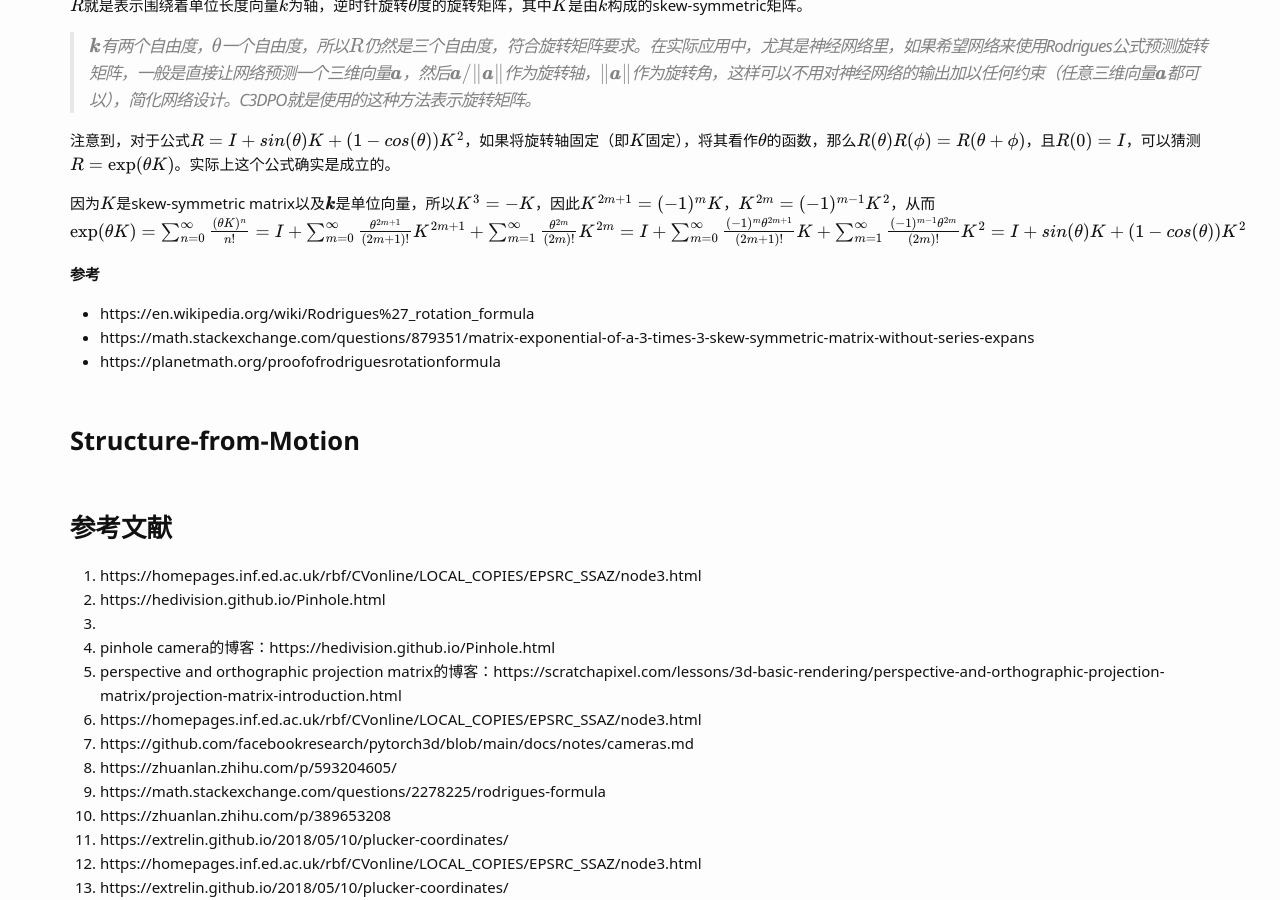
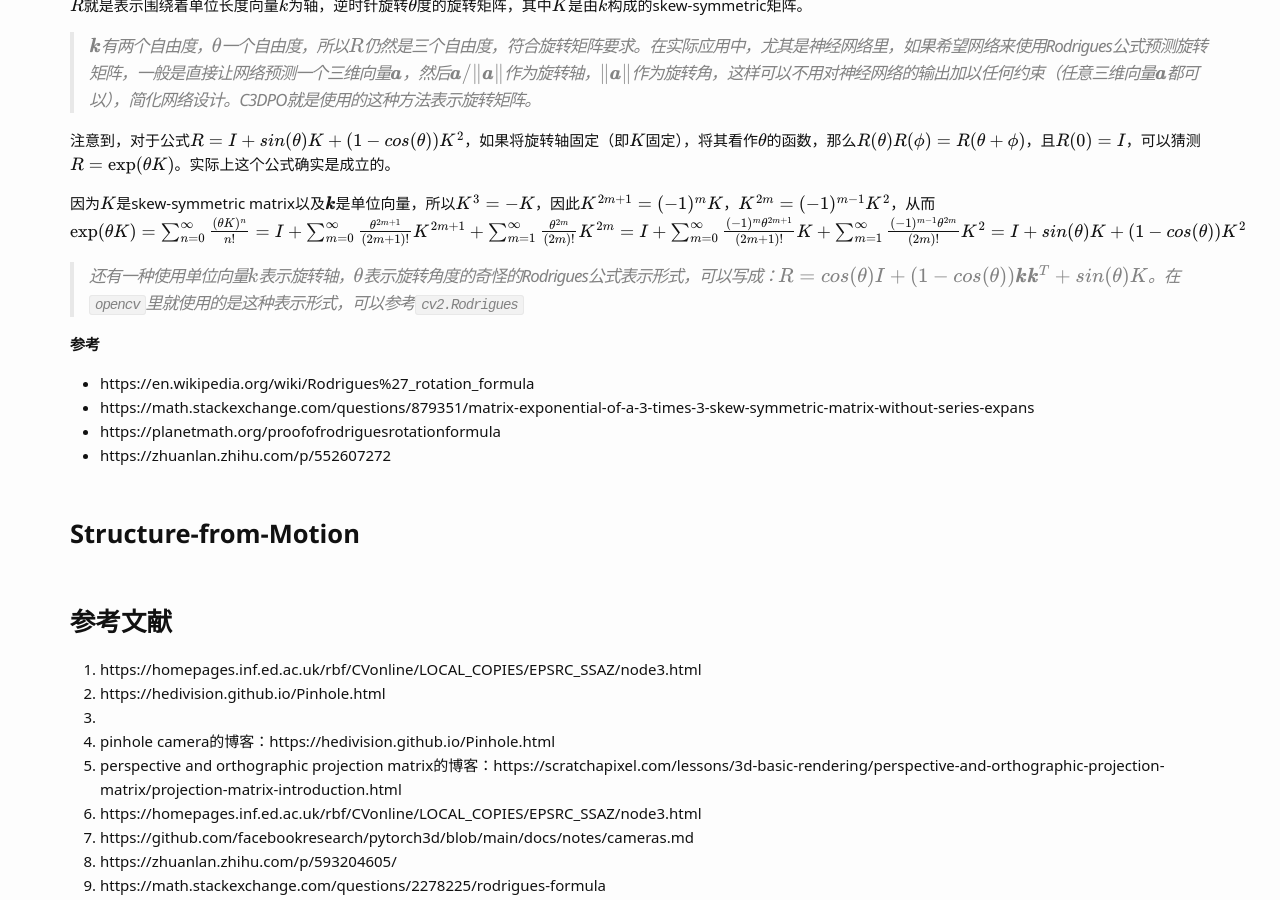
Before and after one commit to Wei-kang-Wang/tech-log, a Jekyll site: the page built from _posts/2024-08-11-3D视觉基础.md, in a window 1280 px wide and 900 px high, scrolled down 8815 px. Built offline with Jekyll 4.4.1, drawn with Linux system fonts in a browser that asks for light colours; some web fonts are replaced; formulas are drawn with MathJax 3; comment, search, counter and statistics services are not loaded.

Commit message:
Update 2024-08-11-3D视觉基础.md

```diff
--- a/_posts/2024-08-11-3D视觉基础.md
+++ b/_posts/2024-08-11-3D视觉基础.md
@@ -232,10 +232,13 @@ $$R$$就是表示围绕着单位长度向量$$k$$为轴，逆时针旋转$$\thet
 
 因为$$K$$是skew-symmetric matrix以及$$\pmb{k}$$是单位向量，所以$$K^3 = -K$$，因此$$K^{2m+1} = (-1)^m K$$，$$K^{2m} = (-1)^{m-1} K^2$$，从而$$\text{exp}(\theta K) = \sum_{n=0}^{\infty} \frac{(\theta K)^n}{n!} = I + \sum_{m=0}^{\infty} \frac{\theta^{2m+1}}{(2m+1)!} K^{2m+1} + \sum_{m=1}^{\infty} \frac{\theta^{2m}}{(2m)!} K^{2m} = I + \sum_{m=0}^{\infty} \frac{(-1)^m \theta^{2m+1}}{(2m+1)!} K + \sum_{m=1}^{\infty} \frac{(-1)^{m-1} \theta^{2m}}{(2m)!} K^2 = I + sin(\theta) K + (1 - cos(\theta)) K^2$$
 
+> 还有一种使用单位向量$$k$$表示旋转轴，$$\theta$$表示旋转角度的奇怪的Rodrigues公式表示形式，可以写成：$$R = cos(\theta) I + (1 - cos(\theta)) \pmb{k} \pmb{k}^T + sin(\theta) K$$。在`opencv`里就使用的是这种表示形式，可以参考`cv2.Rodrigues`
+
 **参考**
 * https://en.wikipedia.org/wiki/Rodrigues%27_rotation_formula
 * https://math.stackexchange.com/questions/879351/matrix-exponential-of-a-3-times-3-skew-symmetric-matrix-without-series-expans
 * https://planetmath.org/proofofrodriguesrotationformula
+* https://zhuanlan.zhihu.com/p/552607272
 
 
 
```
